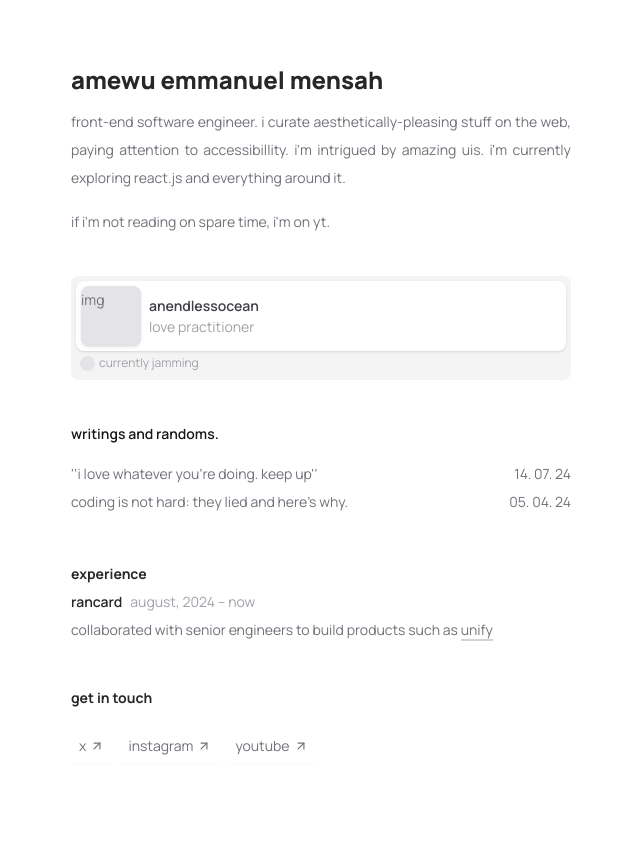
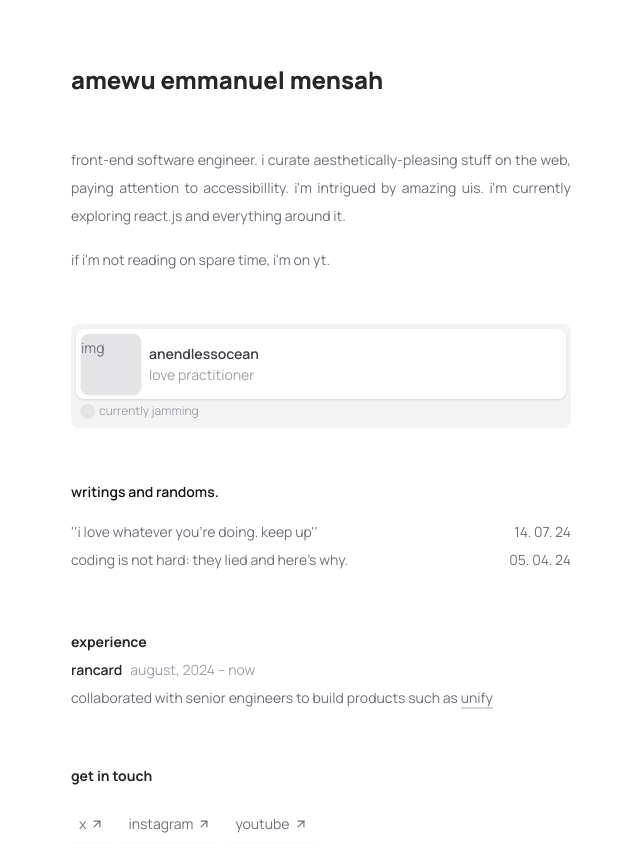
Before and after one commit to holaliamewu/portfolio-react, a React (Vite) app: page / in a window 1280 px wide. Shown: the whole page, without its empty margins (319-959 px from the left). Built offline with nearby package versions, Linux system fonts and the light colour scheme.

Commit message:
fix-ui: mt all

```diff
--- a/src/components/Contact.jsx
+++ b/src/components/Contact.jsx
@@ -5,7 +5,7 @@ import contactData from "../resources/contactData";
 export default function Contact() {
     const contactInfo = contactData;
     return(
-        <div className=" mr-auto text-sm mt-[40px] leading-[1.8] md:leading-[2] space-y-4 ">
+        <div className=" mr-auto text-sm mt-[50px] leading-[1.8] md:leading-[2] space-y-4 ">
             <h1 className="text-zinc-800 font-bold" >get in touch</h1>
             <ul className="flex gap-2" >
                { contactInfo.map( ( contact ) => (
--- a/src/components/Experiences.jsx
+++ b/src/components/Experiences.jsx
@@ -2,7 +2,7 @@ import React from "react";
 
 export default function Experiences() {
     return(
-        <div className=" mr-auto text-sm mt-[40px] leading-[1.8] md:leading-[2] space-y-4 ">
+        <div className=" mr-auto text-sm mt-[50px] leading-[1.8] md:leading-[2] space-y-4 ">
             <h1 className="text-zinc-800 font-bold" >experience</h1>
             <span className="" >
                 <span className="flex gap-2" >
--- a/src/components/MusicStand.jsx
+++ b/src/components/MusicStand.jsx
@@ -3,7 +3,7 @@ import React from 'react';
 export default function MusicStand (){
 
     return(
-        <div className='mt-[40px] bg-zinc-100 w-full p-[5px] rounded-lg ' >
+        <div className='mt-[50px] bg-zinc-100 w-full p-[5px] rounded-lg ' >
             <span className='flex space-x-2 bg-white p-[5px] rounded-lg shadow ' >
                 <span className='flex bg-zinc-200 h-[60px] aspect-square rounded-lg shadow' >img</span>
                     <span className='flex flex-col justify-center leading-[1.5]' >
--- a/src/components/QuickAbout.jsx
+++ b/src/components/QuickAbout.jsx
@@ -2,7 +2,7 @@ import React from "react";
 
 export default function QuickAbout() {
     return(
-        <div className=" mr-auto text-sm leading-[1.8] md:leading-[2] space-y-4 ">
+        <div className=" mr-auto mt-[50px] text-sm leading-[1.8] md:leading-[2] space-y-4 ">
             <p className=" text-justify "
             >front-end software engineer. i curate aesthetically-pleasing
              stuff on the web, paying attention to accessibillity. i'm intrigued
--- a/src/pages/Home.jsx
+++ b/src/pages/Home.jsx
@@ -10,14 +10,14 @@ import Contact from "../components/Contact.jsx";
 export default function Home() {
 
     return(
-        <div className="mx-auto w-[90vw] max-w-[500px] text-sm font-[400] leading-[1.8] md:leading-[2] text-zinc-500 min-h-[100vh] font-['manrope'] flex flex-col mt-8 md:mt-16  ">
-            <div className=" mb-3 ">
+        <div className="mx-auto w-[90vw] max-w-[500px] text-sm font-[400] leading-[1.8] md:leading-[2] text-zinc-500 min-h-[100vh] font-['manrope'] flex flex-col mt-16  ">
+            <div className=" ">
                 <h1 className="font-[900] text-zinc-800 text-left text-2xl  mb-0" >amewu emmanuel mensah </h1>
             </div>
             <QuickAboout />
             <MusicStand />
             <h4
-            className='mt-[40px] xs:w-[100%] mx-auto text-md mb-4 text-zinc-900 font-semibold '
+            className='mt-[50px] xs:w-[100%] mx-auto text-md mb-4 text-zinc-900 font-semibold '
             ><span className="hover:underline" >writings</span> and <span className="hover:underline">randoms</span>.</h4>
           { blog.map( blogpost => {
             return(
```
